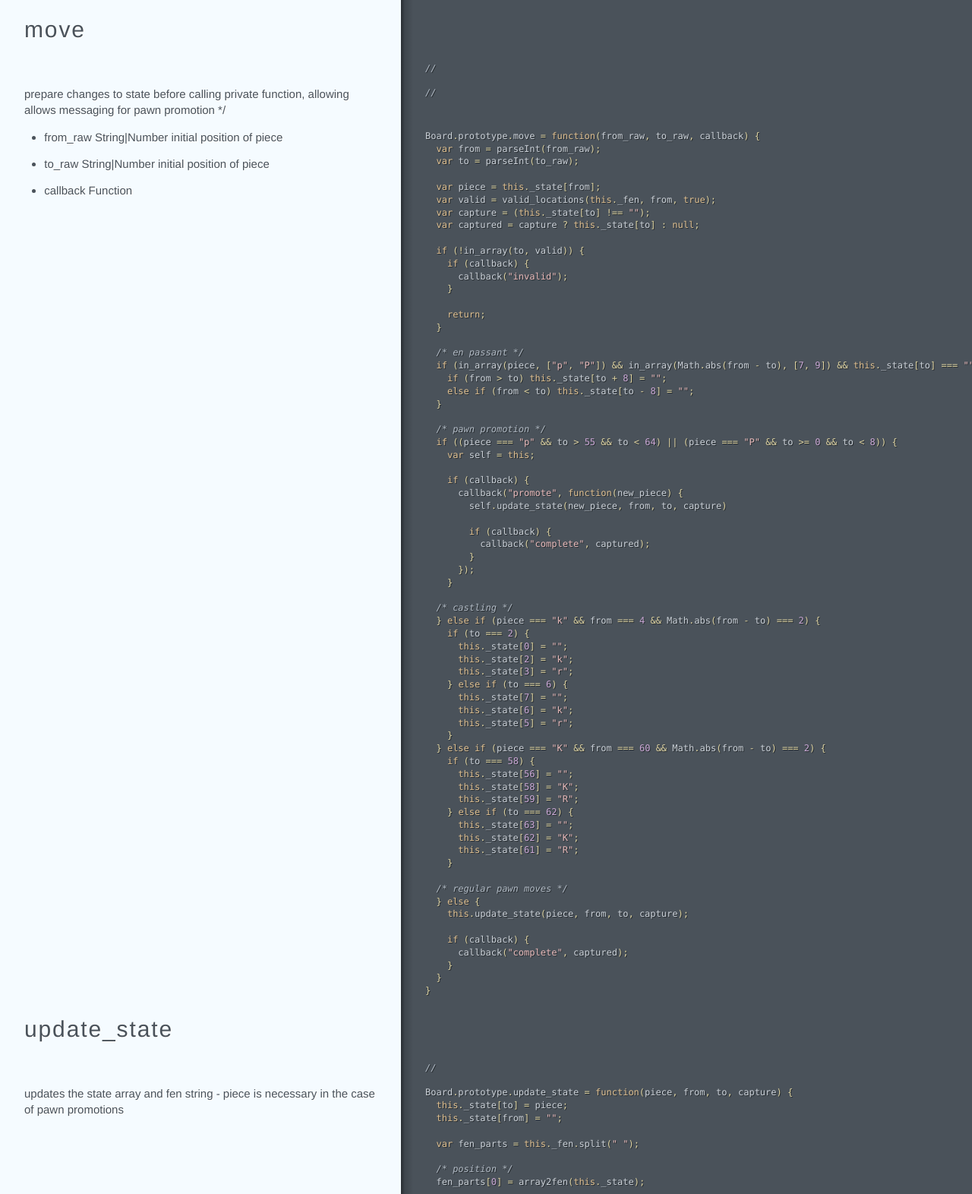
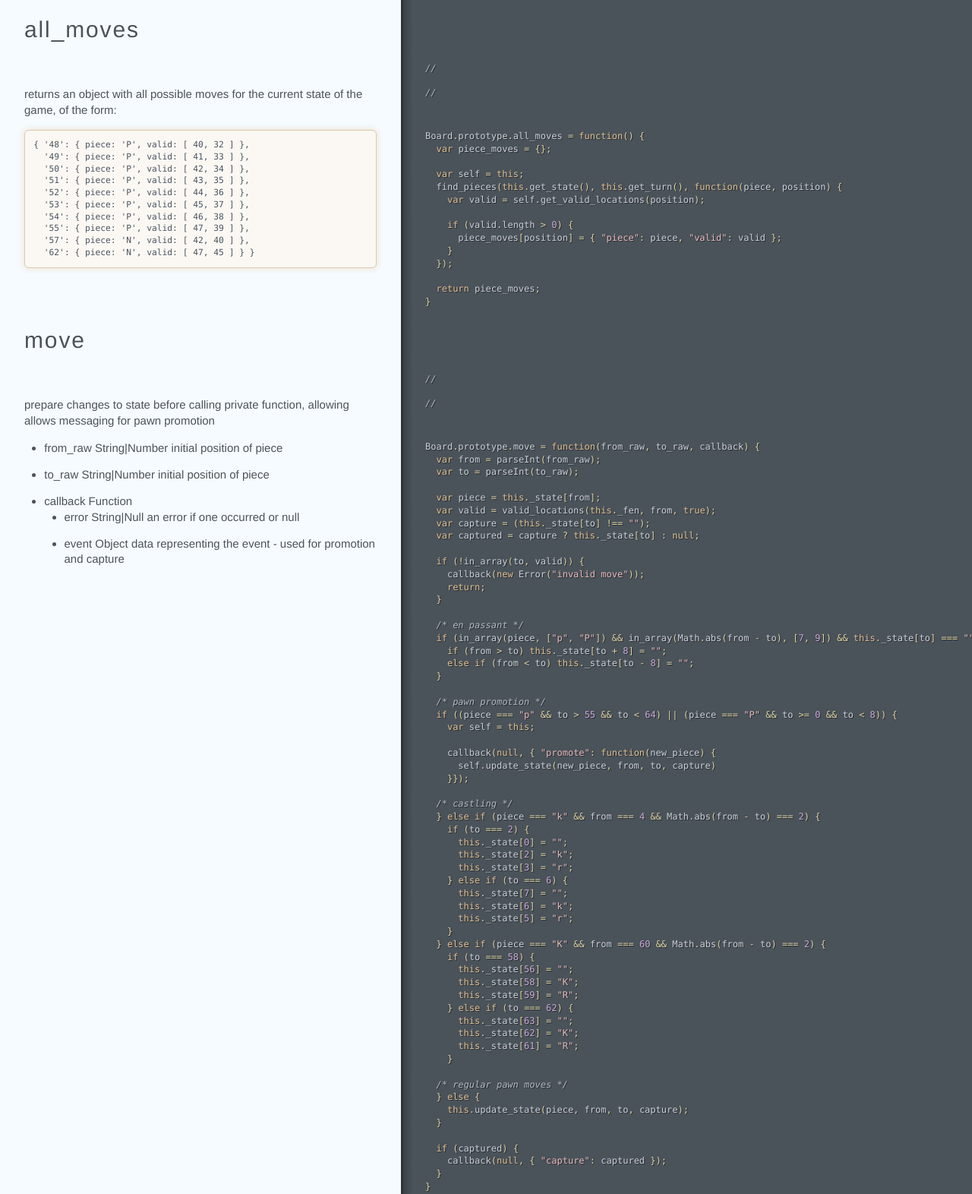
Before and after one commit to sonnym/alekhine, a plain HTML site: page index.html in a window 1280 px wide. Shown: the part 1810-3382 px from the top of the page at 76% size. Drawn offline with Linux system fonts and the light colour scheme.

Commit message:
Generated documentation for 506bc8be902d2909998300f28697ac294a511148

```diff
--- a/assets/behavior.js
+++ b/assets/behavior.js
@@ -95,6 +95,14 @@ f.event={add:function(a,c,d,e,g){var h,i,j,k,l,m,n,o,p,q,r,s;if(!(a.nodeType===3
               "type": "heading",
               "data": {
                 "level": 2,
+                "title": "all_moves",
+                "slug": "all-moves"
+              },
+              "depth": 2
+            }, {
+              "type": "heading",
+              "data": {
+                "level": 2,
                 "title": "move",
                 "slug": "move"
               },
@@ -121,14 +129,6 @@ f.event={add:function(a,c,d,e,g){var h,i,j,k,l,m,n,o,p,q,r,s;if(!(a.nodeType===3
                 "level": 2,
                 "title": "find_pieces",
                 "slug": "find-pieces"
-              },
-              "depth": 2
-            }, {
-              "type": "heading",
-              "data": {
-                "level": 2,
-                "title": "all_moves",
-                "slug": "all-moves"
               },
               "depth": 2
             }, {
@@ -214,6 +214,14 @@ f.event={add:function(a,c,d,e,g){var h,i,j,k,l,m,n,o,p,q,r,s;if(!(a.nodeType===3
           "type": "heading",
           "data": {
             "level": 2,
+            "title": "all_moves",
+            "slug": "all-moves"
+          },
+          "depth": 2
+        }, {
+          "type": "heading",
+          "data": {
+            "level": 2,
             "title": "move",
             "slug": "move"
           },
@@ -240,14 +248,6 @@ f.event={add:function(a,c,d,e,g){var h,i,j,k,l,m,n,o,p,q,r,s;if(!(a.nodeType===3
             "level": 2,
             "title": "find_pieces",
             "slug": "find-pieces"
-          },
-          "depth": 2
-        }, {
-          "type": "heading",
-          "data": {
-            "level": 2,
-            "title": "all_moves",
-            "slug": "all-moves"
           },
           "depth": 2
         }, {
--- a/index.html
+++ b/index.html
@@ -34,11 +34,37 @@ may move</li>
   <span class="p">}</span> <span class="k">else</span> <span class="k">if</span> <span class="p">(</span><span class="nx">move_count</span> <span class="o">===</span> <span class="mi">0</span><span class="p">)</span> <span class="p">{</span>
     <span class="k">return</span> <span class="s2">&quot;1/2-1/2&quot;</span><span class="p">;</span>
   <span class="p">}</span>
+<span class="p">}</span></div></div></div><div class="segment"><div class="comments"><div class="wrapper"><h2 id="all-moves">all_moves</h2></div></div></div><div class="segment"><div class="code"><div class="wrapper"><span class="c1">//</span></div></div></div><div class="segment"><div class="comments"><div class="wrapper"><p>returns an object with all possible moves for the current state of the game,
+of the form:</p></div></div><div class="code"><div class="wrapper"><span class="c1">//</span></div></div></div><div class="segment"><div class="comments"><div class="wrapper"><pre><code>{ '48': { piece: 'P', valid: [ 40, 32 ] },
+  '49': { piece: 'P', valid: [ 41, 33 ] },
+  '50': { piece: 'P', valid: [ 42, 34 ] },
+  '51': { piece: 'P', valid: [ 43, 35 ] },
+  '52': { piece: 'P', valid: [ 44, 36 ] },
+  '53': { piece: 'P', valid: [ 45, 37 ] },
+  '54': { piece: 'P', valid: [ 46, 38 ] },
+  '55': { piece: 'P', valid: [ 47, 39 ] },
+  '57': { piece: 'N', valid: [ 42, 40 ] },
+  '62': { piece: 'N', valid: [ 47, 45 ] } }
+</code></pre></div></div><div class="code"><div class="wrapper"><span class="nx">Board</span><span class="p">.</span><span class="nx">prototype</span><span class="p">.</span><span class="nx">all_moves</span> <span class="o">=</span> <span class="kd">function</span><span class="p">()</span> <span class="p">{</span>
+  <span class="kd">var</span> <span class="nx">piece_moves</span> <span class="o">=</span> <span class="p">{};</span>
+
+  <span class="kd">var</span> <span class="nx">self</span> <span class="o">=</span> <span class="k">this</span><span class="p">;</span>
+  <span class="nx">find_pieces</span><span class="p">(</span><span class="k">this</span><span class="p">.</span><span class="nx">get_state</span><span class="p">(),</span> <span class="k">this</span><span class="p">.</span><span class="nx">get_turn</span><span class="p">(),</span> <span class="kd">function</span><span class="p">(</span><span class="nx">piece</span><span class="p">,</span> <span class="nx">position</span><span class="p">)</span> <span class="p">{</span>
+    <span class="kd">var</span> <span class="nx">valid</span> <span class="o">=</span> <span class="nx">self</span><span class="p">.</span><span class="nx">get_valid_locations</span><span class="p">(</span><span class="nx">position</span><span class="p">);</span>
+
+    <span class="k">if</span> <span class="p">(</span><span class="nx">valid</span><span class="p">.</span><span class="nx">length</span> <span class="o">&gt;</span> <span class="mi">0</span><span class="p">)</span> <span class="p">{</span>
+      <span class="nx">piece_moves</span><span class="p">[</span><span class="nx">position</span><span class="p">]</span> <span class="o">=</span> <span class="p">{</span> <span class="s2">&quot;piece&quot;</span><span class="o">:</span> <span class="nx">piece</span><span class="p">,</span> <span class="s2">&quot;valid&quot;</span><span class="o">:</span> <span class="nx">valid</span> <span class="p">};</span>
+    <span class="p">}</span>
+  <span class="p">});</span>
+
+  <span class="k">return</span> <span class="nx">piece_moves</span><span class="p">;</span>
 <span class="p">}</span></div></div></div><div class="segment"><div class="comments"><div class="wrapper"><h2 id="move">move</h2></div></div></div><div class="segment"><div class="code"><div class="wrapper"><span class="c1">//</span></div></div></div><div class="segment"><div class="comments"><div class="wrapper"><p>prepare changes to state before calling private function, allowing
-allows messaging for pawn promotion */</p></div></div><div class="code"><div class="wrapper"><span class="c1">//</span></div></div></div><div class="segment"><div class="comments"><div class="wrapper"><ul>
+allows messaging for pawn promotion</p></div></div><div class="code"><div class="wrapper"><span class="c1">//</span></div></div></div><div class="segment"><div class="comments"><div class="wrapper"><ul>
 <li>from_raw String|Number initial position of piece</li>
 <li>to_raw String|Number initial position of piece</li>
-<li>callback Function </li>
+<li>callback Function
+<ul><li>error String|Null an error if one occurred or null</li>
+<li>event Object data representing the event - used for promotion and capture</li></ul></li>
 </ul></div></div><div class="code"><div class="wrapper"><span class="nx">Board</span><span class="p">.</span><span class="nx">prototype</span><span class="p">.</span><span class="nx">move</span> <span class="o">=</span> <span class="kd">function</span><span class="p">(</span><span class="nx">from_raw</span><span class="p">,</span> <span class="nx">to_raw</span><span class="p">,</span> <span class="nx">callback</span><span class="p">)</span> <span class="p">{</span>
   <span class="kd">var</span> <span class="nx">from</span> <span class="o">=</span> <span class="nb">parseInt</span><span class="p">(</span><span class="nx">from_raw</span><span class="p">);</span>
   <span class="kd">var</span> <span class="nx">to</span> <span class="o">=</span> <span class="nb">parseInt</span><span class="p">(</span><span class="nx">to_raw</span><span class="p">);</span>
@@ -49,10 +75,7 @@ allows messaging for pawn promotion */</p></div></div><div class="code"><div cla
   <span class="kd">var</span> <span class="nx">captured</span> <span class="o">=</span> <span class="nx">capture</span> <span class="o">?</span> <span class="k">this</span><span class="p">.</span><span class="nx">_state</span><span class="p">[</span><span class="nx">to</span><span class="p">]</span> <span class="o">:</span> <span class="kc">null</span><span class="p">;</span>
 
   <span class="k">if</span> <span class="p">(</span><span class="o">!</span><span class="nx">in_array</span><span class="p">(</span><span class="nx">to</span><span class="p">,</span> <span class="nx">valid</span><span class="p">))</span> <span class="p">{</span>
-    <span class="k">if</span> <span class="p">(</span><span class="nx">callback</span><span class="p">)</span> <span class="p">{</span>
-      <span class="nx">callback</span><span class="p">(</span><span class="s2">&quot;invalid&quot;</span><span class="p">);</span>
-    <span class="p">}</span>
-
+    <span class="nx">callback</span><span class="p">(</span><span class="k">new</span> <span class="nb">Error</span><span class="p">(</span><span class="s2">&quot;invalid move&quot;</span><span class="p">));</span>
     <span class="k">return</span><span class="p">;</span>
   <span class="p">}</span>
 
@@ -66,15 +89,9 @@ allows messaging for pawn promotion */</p></div></div><div class="code"><div cla
   <span class="k">if</span> <span class="p">((</span><span class="nx">piece</span> <span class="o">===</span> <span class="s2">&quot;p&quot;</span> <span class="o">&amp;&amp;</span> <span class="nx">to</span> <span class="o">&gt;</span> <span class="mi">55</span> <span class="o">&amp;&amp;</span> <span class="nx">to</span> <span class="o">&lt;</span> <span class="mi">64</span><span class="p">)</span> <span class="o">||</span> <span class="p">(</span><span class="nx">piece</span> <span class="o">===</span> <span class="s2">&quot;P&quot;</span> <span class="o">&amp;&amp;</span> <span class="nx">to</span> <span class="o">&gt;=</span> <span class="mi">0</span> <span class="o">&amp;&amp;</span> <span class="nx">to</span> <span class="o">&lt;</span> <span class="mi">8</span><span class="p">))</span> <span class="p">{</span>
     <span class="kd">var</span> <span class="nx">self</span> <span class="o">=</span> <span class="k">this</span><span class="p">;</span>
 
-    <span class="k">if</span> <span class="p">(</span><span class="nx">callback</span><span class="p">)</span> <span class="p">{</span>
-      <span class="nx">callback</span><span class="p">(</span><span class="s2">&quot;promote&quot;</span><span class="p">,</span> <span class="kd">function</span><span class="p">(</span><span class="nx">new_piece</span><span class="p">)</span> <span class="p">{</span>
-        <span class="nx">self</span><span class="p">.</span><span class="nx">update_state</span><span class="p">(</span><span class="nx">new_piece</span><span class="p">,</span> <span class="nx">from</span><span class="p">,</span> <span class="nx">to</span><span class="p">,</span> <span class="nx">capture</span><span class="p">)</span>
-
-        <span class="k">if</span> <span class="p">(</span><span class="nx">callback</span><span class="p">)</span> <span class="p">{</span>
-          <span class="nx">callback</span><span class="p">(</span><span class="s2">&quot;complete&quot;</span><span class="p">,</span> <span class="nx">captured</span><span class="p">);</span>
-        <span class="p">}</span>
-      <span class="p">});</span>
-    <span class="p">}</span>
+    <span class="nx">callback</span><span class="p">(</span><span class="kc">null</span><span class="p">,</span> <span class="p">{</span> <span class="s2">&quot;promote&quot;</span><span class="o">:</span> <span class="kd">function</span><span class="p">(</span><span class="nx">new_piece</span><span class="p">)</span> <span class="p">{</span>
+      <span class="nx">self</span><span class="p">.</span><span class="nx">update_state</span><span class="p">(</span><span class="nx">new_piece</span><span class="p">,</span> <span class="nx">from</span><span class="p">,</span> <span class="nx">to</span><span class="p">,</span> <span class="nx">capture</span><span class="p">)</span>
+    <span class="p">}});</span>
 
   <span class="cm">/* castling */</span>
   <span class="p">}</span> <span class="k">else</span> <span class="k">if</span> <span class="p">(</span><span class="nx">piece</span> <span class="o">===</span> <span class="s2">&quot;k&quot;</span> <span class="o">&amp;&amp;</span> <span class="nx">from</span> <span class="o">===</span> <span class="mi">4</span> <span class="o">&amp;&amp;</span> <span class="nb">Math</span><span class="p">.</span><span class="nx">abs</span><span class="p">(</span><span class="nx">from</span> <span class="o">-</span> <span class="nx">to</span><span class="p">)</span> <span class="o">===</span> <span class="mi">2</span><span class="p">)</span> <span class="p">{</span>
@@ -101,10 +118,10 @@ allows messaging for pawn promotion */</p></div></div><div class="code"><div cla
   <span class="cm">/* regular pawn moves */</span>
   <span class="p">}</span> <span class="k">else</span> <span class="p">{</span>
     <span class="k">this</span><span class="p">.</span><span class="nx">update_state</span><span class="p">(</span><span class="nx">piece</span><span class="p">,</span> <span class="nx">from</span><span class="p">,</span> <span class="nx">to</span><span class="p">,</span> <span class="nx">capture</span><span class="p">);</span>
+  <span class="p">}</span>
 
-    <span class="k">if</span> <span class="p">(</span><span class="nx">callback</span><span class="p">)</span> <span class="p">{</span>
-      <span class="nx">callback</span><span class="p">(</span><span class="s2">&quot;complete&quot;</span><span class="p">,</span> <span class="nx">captured</span><span class="p">);</span>
-    <span class="p">}</span>
+  <span class="k">if</span> <span class="p">(</span><span class="nx">captured</span><span class="p">)</span> <span class="p">{</span>
+    <span class="nx">callback</span><span class="p">(</span><span class="kc">null</span><span class="p">,</span> <span class="p">{</span> <span class="s2">&quot;capture&quot;</span><span class="o">:</span> <span class="nx">captured</span> <span class="p">});</span>
   <span class="p">}</span>
 <span class="p">}</span></div></div></div><div class="segment"><div class="comments"><div class="wrapper"><h2 id="update-state">update_state</h2></div></div></div><div class="segment"><div class="code"><div class="wrapper"><span class="c1">//</span></div></div></div><div class="segment"><div class="comments"><div class="wrapper"><p>updates the state array and fen string - piece is necessary in the case
 of pawn promotions</p></div></div><div class="code"><div class="wrapper"><span class="nx">Board</span><span class="p">.</span><span class="nx">prototype</span><span class="p">.</span><span class="nx">update_state</span> <span class="o">=</span> <span class="kd">function</span><span class="p">(</span><span class="nx">piece</span><span class="p">,</span> <span class="nx">from</span><span class="p">,</span> <span class="nx">to</span><span class="p">,</span> <span class="nx">capture</span><span class="p">)</span> <span class="p">{</span>
@@ -401,30 +418,6 @@ and position to a callback.</p></div></div><div class="code"><div class="wrapper
       <span class="nx">callback</span><span class="p">(</span><span class="nx">piece</span><span class="p">,</span> <span class="nx">i</span><span class="p">);</span>
     <span class="p">}</span>
   <span class="p">}</span>
-<span class="p">}</span></div></div></div><div class="segment"><div class="comments"><div class="wrapper"><h2 id="all-moves">all_moves</h2></div></div></div><div class="segment"><div class="code"><div class="wrapper"><span class="c1">//</span></div></div></div><div class="segment"><div class="comments"><div class="wrapper"><p>returns an object with all possible moves for the current state of the game,
-of the form:</p></div></div><div class="code"><div class="wrapper"><span class="c1">//</span></div></div></div><div class="segment"><div class="comments"><div class="wrapper"><pre><code>{ '48': { piece: 'P', valid: [ 40, 32 ] },
-  '49': { piece: 'P', valid: [ 41, 33 ] },
-  '50': { piece: 'P', valid: [ 42, 34 ] },
-  '51': { piece: 'P', valid: [ 43, 35 ] },
-  '52': { piece: 'P', valid: [ 44, 36 ] },
-  '53': { piece: 'P', valid: [ 45, 37 ] },
-  '54': { piece: 'P', valid: [ 46, 38 ] },
-  '55': { piece: 'P', valid: [ 47, 39 ] },
-  '57': { piece: 'N', valid: [ 42, 40 ] },
-  '62': { piece: 'N', valid: [ 47, 45 ] } }
-</code></pre></div></div><div class="code"><div class="wrapper"><span class="nx">Board</span><span class="p">.</span><span class="nx">prototype</span><span class="p">.</span><span class="nx">all_moves</span> <span class="o">=</span> <span class="kd">function</span><span class="p">()</span> <span class="p">{</span>
-  <span class="kd">var</span> <span class="nx">piece_moves</span> <span class="o">=</span> <span class="p">{};</span>
-
-  <span class="kd">var</span> <span class="nx">self</span> <span class="o">=</span> <span class="k">this</span><span class="p">;</span>
-  <span class="nx">find_pieces</span><span class="p">(</span><span class="k">this</span><span class="p">.</span><span class="nx">get_state</span><span class="p">(),</span> <span class="k">this</span><span class="p">.</span><span class="nx">get_turn</span><span class="p">(),</span> <span class="kd">function</span><span class="p">(</span><span class="nx">piece</span><span class="p">,</span> <span class="nx">position</span><span class="p">)</span> <span class="p">{</span>
-    <span class="kd">var</span> <span class="nx">valid</span> <span class="o">=</span> <span class="nx">self</span><span class="p">.</span><span class="nx">get_valid_locations</span><span class="p">(</span><span class="nx">position</span><span class="p">);</span>
-
-    <span class="k">if</span> <span class="p">(</span><span class="nx">valid</span><span class="p">.</span><span class="nx">length</span> <span class="o">&gt;</span> <span class="mi">0</span><span class="p">)</span> <span class="p">{</span>
-      <span class="nx">piece_moves</span><span class="p">[</span><span class="nx">position</span><span class="p">]</span> <span class="o">=</span> <span class="p">{</span> <span class="s2">&quot;piece&quot;</span><span class="o">:</span> <span class="nx">piece</span><span class="p">,</span> <span class="s2">&quot;valid&quot;</span><span class="o">:</span> <span class="nx">valid</span> <span class="p">};</span>
-    <span class="p">}</span>
-  <span class="p">});</span>
-
-  <span class="k">return</span> <span class="nx">piece_moves</span><span class="p">;</span>
 <span class="p">}</span></div></div></div><div class="segment"><div class="comments"><div class="wrapper"><h2 id="is-check">is_check</h2></div></div></div><div class="segment"><div class="code"><div class="wrapper"><span class="c1">//</span></div></div></div><div class="segment"><div class="comments"><div class="wrapper"><p>determine whether the given state is check for the player</p></div></div><div class="code"><div class="wrapper"><span class="c1">//</span></div></div></div><div class="segment"><div class="comments"><div class="wrapper"><ul>
 <li>state Array state array</li>
 <li>whom String "w" or "b" - player whose possibility of check is in question</li>
```
